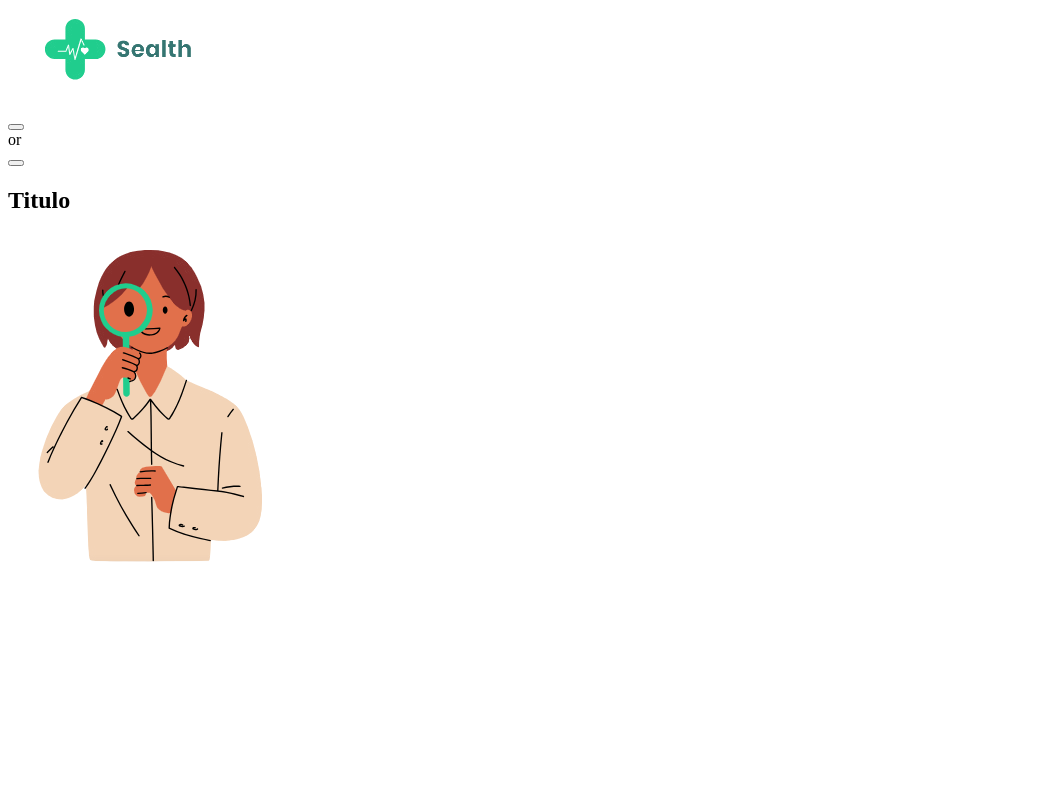
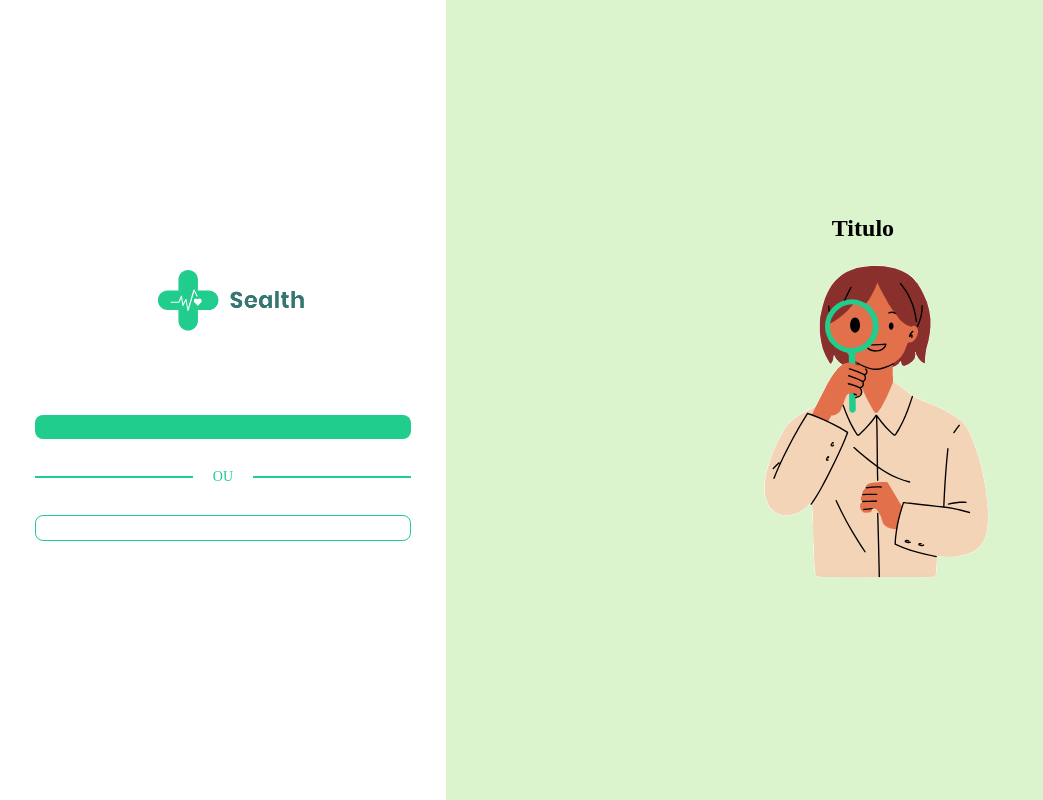
Before and after one commit to llucaschagass/Projeto-Sealth-Angular, an Angular app: page /login in a window 1280 px wide. Shown: the whole page, without its empty margins (0-1043 px from the left). Built offline with nearby package versions, Linux system fonts and the light colour scheme.

Commit message:
feat: add default style layout

```diff
--- a/src/app/components/default-login-layout/default-login-layout.component.html
+++ b/src/app/components/default-login-layout/default-login-layout.component.html
@@ -1,14 +1,19 @@
 <main>
-    <section>
+    <section class="form-section">
         <img src="/assets/png/logo.png" alt="">
-        <h2></h2>
-        <button></button>
-        <div>
-            <span>or</span>
+        <h2>{{ title }}</h2>
+        <ng-content></ng-content>
+        <div class="btn-wrapper">
+            <button class="btn-primary"> {{primaryBtnText}} </button>
+            <div class="divider">
+                <div></div>
+                <span>ou</span>
+                <div></div>
+            </div>
+            <button class="btn-secondary">{{secondaryBtnText}}</button>
         </div>
-        <button></button>
     </section>
-    <section>
+    <section class="main-section">
         <h1>Titulo</h1>
         <img src="/assets/png/main-ilustration.png" alt="">
     </section>
--- a/src/app/components/default-login-layout/default-login-layout.component.scss
+++ b/src/app/components/default-login-layout/default-login-layout.component.scss
@@ -0,0 +1,86 @@
+@import "../../../styles/variables.scss";
+main {
+    display: flex;
+    flex-direction: row;
+    align-items: center;
+    justify-content: center;
+    height: 100%;
+
+    section {
+        height: 100%;
+        display: flex;
+        flex-direction: column;
+        align-items: center;
+        justify-content: center;
+    }
+
+    .main-section{
+        gap: 8px;
+        flex-grow: 1;
+        background-color: $color-bg;
+    }
+
+    .form-section {
+        flex-grow: 0.3;
+        padding: 0 35px;
+
+        img {
+            margin-bottom: 30px;
+        }
+
+        h2 {
+            font-size: 20px;
+            font-weight: bold;
+            margin-bottom: 45px;
+        }
+
+        .btn-wrapper {
+            display: flex;
+            display: flex;
+            flex-direction: column;
+            align-items: center;
+            justify-content: center;
+            width: 100%;
+            gap: 30px;
+
+            .divider {
+                display: flex;
+                align-items: center;
+                justify-content: center;
+                gap: 20px;
+                width: 100%;
+                font-size: 14px;
+                color: $primary-color;
+                font-weight: 400;
+                text-transform: uppercase;
+
+                div {
+                    flex-grow: 1;
+                    height: 2px;
+                    background-color: $primary-color;
+                }
+            }
+
+            button {
+                width: 100%;
+                border-radius: 8px;
+                font-size: 16px;
+                font-weight: 500;
+                border: none;
+                background: transparent;
+                padding: 12px 24px;
+                cursor: pointer;
+
+                &.btn-primary{
+                    background-color: $primary-color;
+                    color:  white;
+                }
+
+                &.btn-secondary{
+                    border: 1px solid $primary-color;
+                    color: $primary-color;
+                }
+            }
+        }
+    }
+}
--- a/src/app/components/default-login-layout/default-login-layout.component.ts
+++ b/src/app/components/default-login-layout/default-login-layout.component.ts
@@ -1,4 +1,4 @@
-import { Component } from '@angular/core';
+import { Component, Input } from '@angular/core';
 
 @Component({
   selector: 'app-default-login-layout',
@@ -8,5 +8,7 @@ import { Component } from '@angular/core';
   styleUrl: './default-login-layout.component.scss'
 })
 export class DefaultLoginLayoutComponent {
-
+  @Input() title: string = "";
+  @Input() primaryBtnText: string = "";
+  @Input() secondaryBtnText: string = ""
 }
--- a/src/styles.scss
+++ b/src/styles.scss
@@ -1 +1,9 @@
-/* You can add global styles to this file, and also import other style files */
+* {
+    margin: 0;
+    padding: 0;
+    box-sizing: border-box;
+}
+
+html, body {
+    height: 100%;
+}
--- /dev/null
+++ b/src/styles/variables.scss
@@ -0,0 +1,4 @@
+$primary-color: #20CD8D;
+$text-color: #0E7658;
+$secundary-color: #046B46;
+$color-bg: #DCF4CE;
```
